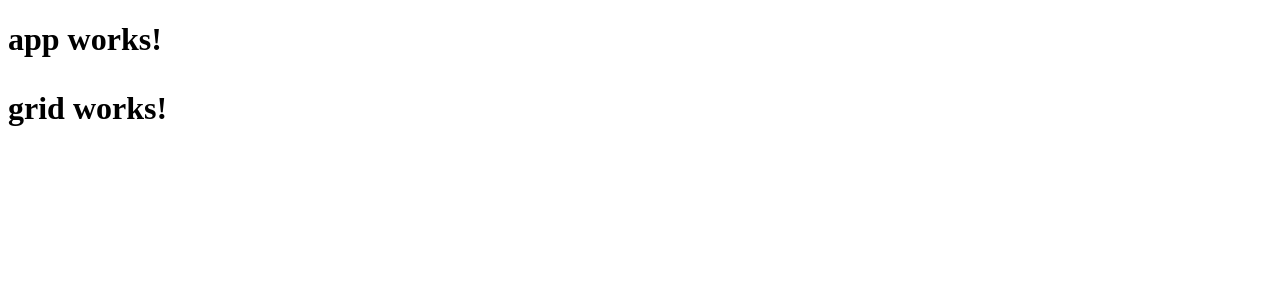
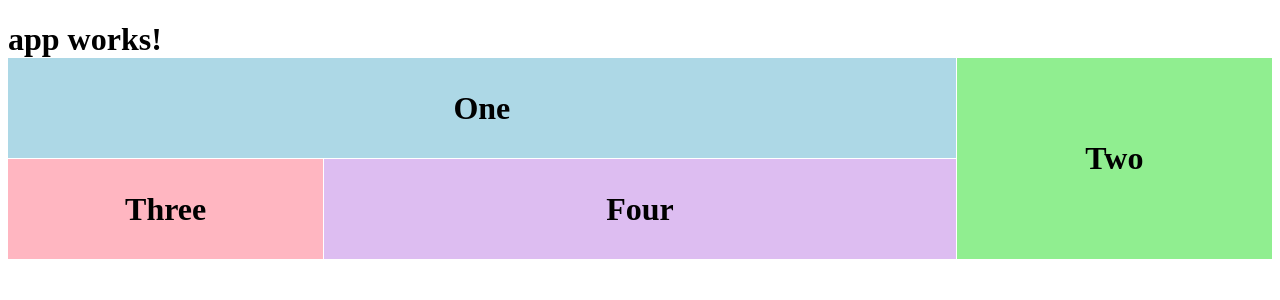
Before and after one commit to filipemoraisjorge/grid-media-feed, an Angular app: page / in a window 1280 px wide. Shown: the top 300 px of the page. Built offline with nearby package versions, Linux system fonts and the light colour scheme.

Commit message:
test first mat component

```diff
--- a/package.json
+++ b/package.json
@@ -12,12 +12,14 @@
   },
   "private": true,
   "dependencies": {
-    "@angular/animations": "^5.0.0",
+    "@angular/animations": "^5.0.5",
+    "@angular/cdk": "^5.0.0-rc.2",
     "@angular/common": "^5.0.0",
     "@angular/compiler": "^5.0.0",
     "@angular/core": "^5.0.0",
     "@angular/forms": "^5.0.0",
     "@angular/http": "^5.0.0",
+    "@angular/material": "^5.0.0-rc.2",
     "@angular/platform-browser": "^5.0.0",
     "@angular/platform-browser-dynamic": "^5.0.0",
     "@angular/router": "^5.0.0",
--- a/src/app/app.module.ts
+++ b/src/app/app.module.ts
@@ -5,7 +5,10 @@ import { HttpModule } from '@angular/http';
 
 import {BrowserAnimationsModule} from '@angular/platform-browser/animations';
 
-
+// Angular Material Components
+import {MatGridListModule} from '@angular/material/grid-list';
+const MAT_MODULES = [ MatGridListModule ];
+// app components
 import { AppComponent } from './app.component';
 import { GridComponent } from './grid/grid.component';
 
@@ -18,7 +21,8 @@ import { GridComponent } from './grid/grid.component';
     BrowserModule,
     FormsModule,
     HttpModule,
-    BrowserAnimationsModule
+    BrowserAnimationsModule,
+    ...MAT_MODULES
   ],
   providers: [],
   bootstrap: [AppComponent]
--- a/src/app/grid/grid.component.html
+++ b/src/app/grid/grid.component.html
@@ -1,3 +1,9 @@
-<p>
-  grid works!
-</p>
+<mat-grid-list cols="4" rowHeight="100px">
+  <mat-grid-tile
+      *ngFor="let tile of tiles"
+      [colspan]="tile.cols"
+      [rowspan]="tile.rows"
+      [style.background]="tile.color">
+    {{tile.text}}
+  </mat-grid-tile>
+</mat-grid-list>
--- a/src/app/grid/grid.component.ts
+++ b/src/app/grid/grid.component.ts
@@ -7,6 +7,13 @@ import { Component, OnInit } from '@angular/core';
 })
 export class GridComponent implements OnInit {
 
+  tiles = [
+    { text: 'One', cols: 3, rows: 1, color: 'lightblue' },
+    { text: 'Two', cols: 1, rows: 2, color: 'lightgreen' },
+    { text: 'Three', cols: 1, rows: 1, color: 'lightpink' },
+    { text: 'Four', cols: 2, rows: 1, color: '#DDBDF1' },
+  ];
+
   constructor() { }
 
   ngOnInit() {
--- a/src/styles.css
+++ b/src/styles.css
@@ -1 +1,2 @@
 /* You can add global styles to this file, and also import other style files */
+@import "~@angular/material/prebuilt-themes/deeppurple-amber.css";
```
Also changed, not shown: 1 other file (tests, documents, lock files or other folders).
